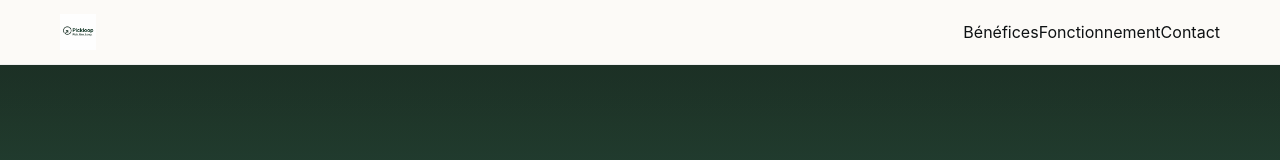
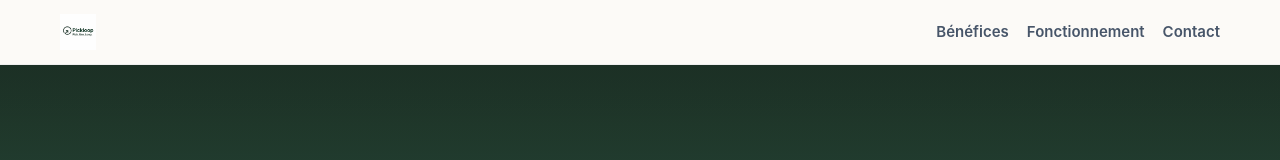
Before and after one commit to cyrcop/pickloop-site, a Next.js app: page / in a window 1280 px wide. Shown: the top 160 px of the page. Built offline with nearby package versions, Linux system fonts and the light colour scheme; no server answers.

Commit message:
Update globals.css

```diff
--- a/app/globals.css
+++ b/app/globals.css
@@ -85,3 +85,10 @@ section.hero{ width:100vw; max-width:100vw; margin:0; }
 
 /* ===== Footer ===== */
 .footer{ text-align:center; color: var(--muted); font-size:14px; padding: 26px; border-top:1px solid #eee; margin-top:24px }
+/* Header : taille de logo et liens plus visibles */
+.brand-logo{ height: 40px; width:auto; }
+@media (min-width: 980px){ .brand-logo{ height: 48px; } }
+
+.nav-links{ display:flex; gap:18px; align-items:center; }
+.nav-links a{ color:#475569; font-weight:600; font-size:15px; }
+.nav-links a:hover{ color:#1f2937; }
```
